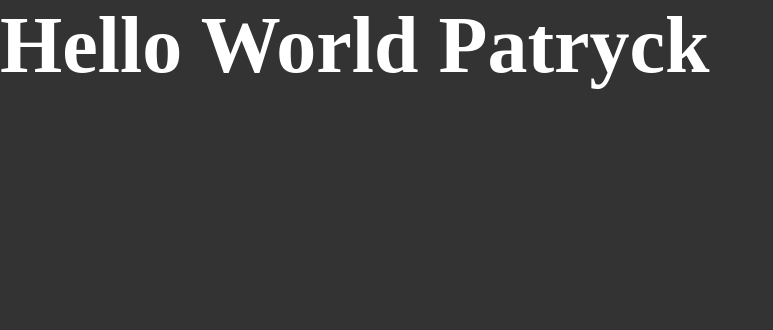
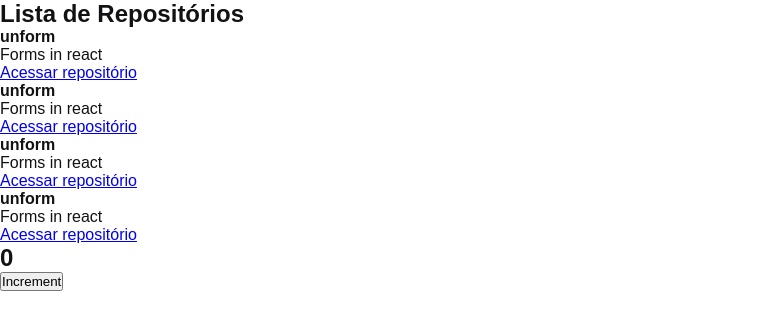
Before and after one commit to patryckgratao/ignite-react-modulo1, a React app: page / in a window 1280 px wide. Shown: the top 330 px of the page, without its empty margins (0-773 px from the left). Built offline with nearby package versions, Linux system fonts and the light colour scheme.

Commit message:
:sparkles: Estado do Componente

```diff
--- a/src/App.jsx
+++ b/src/App.jsx
@@ -1,6 +1,13 @@
+import { Counter } from './components/Counter';
+import { RepositoryList } from './components/RepositoryList';
 import './styles/global.scss';
 
 export function App(){
 
-  return <h1>Hello World Patryck</h1>
+  return (
+    <>
+      <RepositoryList/>
+      <Counter />
+    </>
+  )
 }
--- /dev/null
+++ b/src/components/Counter.jsx
@@ -0,0 +1,18 @@
+import { useState } from 'react';
+
+export function Counter(){
+  const [counter, setCounter] = useState(0);
+
+  function increment () {
+    setCounter(counter + 1)
+  }
+
+  return (
+    <div>
+      <h2>{counter}</h2>
+      <button type="button" onClick={increment}>
+        Increment
+      </button>
+    </div>
+  )
+}
--- /dev/null
+++ b/src/components/RepositoryItem.jsx
@@ -0,0 +1,11 @@
+export function RepositoryItem (props) {
+  return (
+    <li>
+      <strong>{props.repository.name ?? 'Default'}</strong>
+      <p>{props.repository.description}</p>
+      <a href={props.repository.link}>
+        Acessar repositório
+      </a>
+    </li>
+)
+}
--- /dev/null
+++ b/src/components/RepositoryList.jsx
@@ -0,0 +1,22 @@
+import { RepositoryItem } from "./RepositoryItem";
+
+const repository = {
+  name: 'unform',
+  description: 'Forms in react',
+  link: 'https://github.com/unform/unform'
+}
+
+export function RepositoryList() {
+  return(
+    <section className="repository-list">
+      <h1>Lista de Repositórios</h1>
+
+      <ul>
+        <RepositoryItem repository={repository} />
+        <RepositoryItem repository={repository} />
+        <RepositoryItem repository={repository} />
+        <RepositoryItem repository={repository} />
+      </ul>
+    </section>
+  );
+}
--- a/src/styles/global.scss
+++ b/src/styles/global.scss
@@ -5,11 +5,6 @@
 }
 
 body {
-  font: Arial, Helvetica, sans-serif;
-  background-color: #333;
-  color: #fff;
-
-  h1 {
-    font-size: 80px;
-  }
+  font: 16px "Hevletica Neue", Arial, Helvetica, sans-serif;
+  color: #121214;
 }
```
